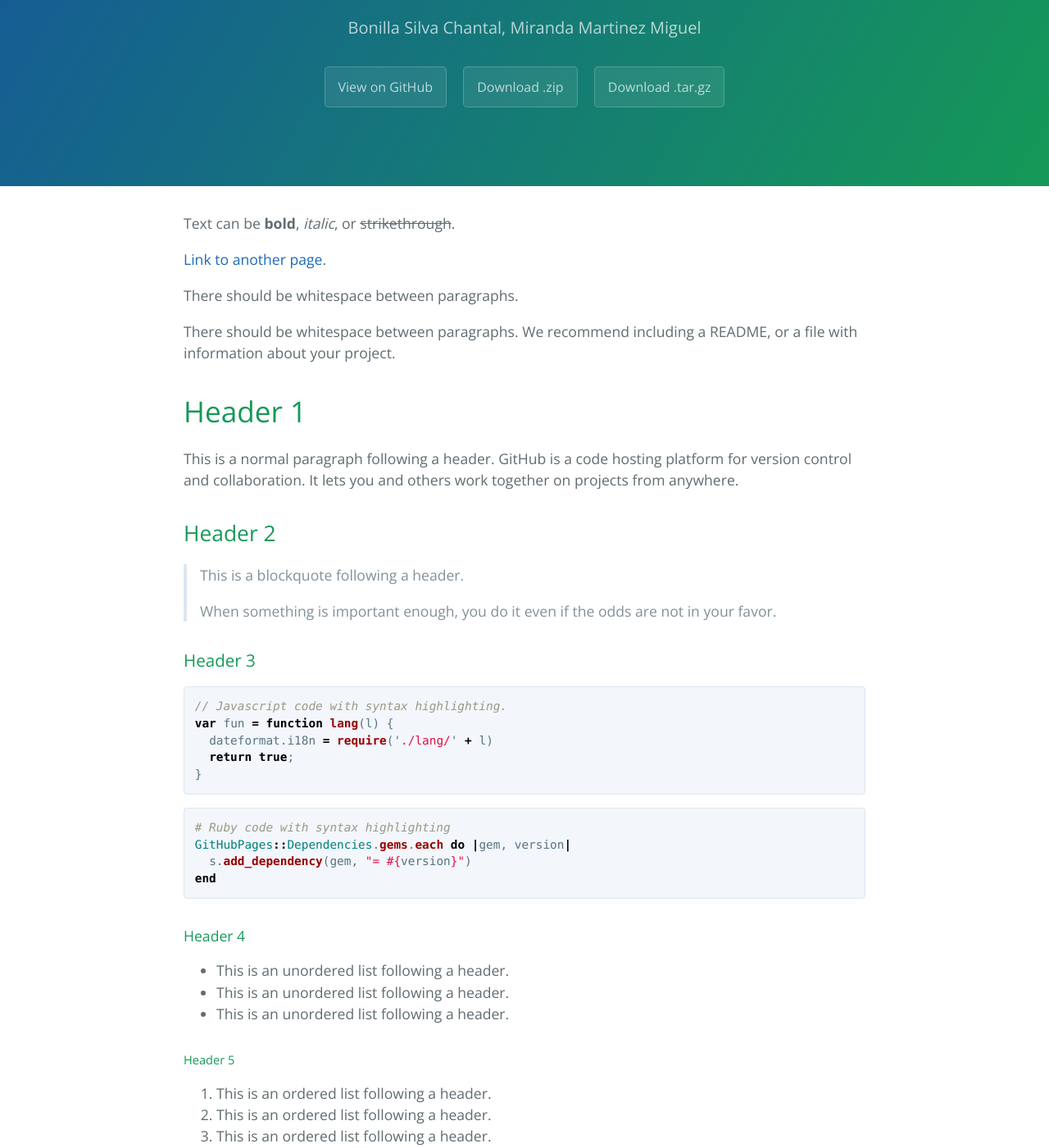
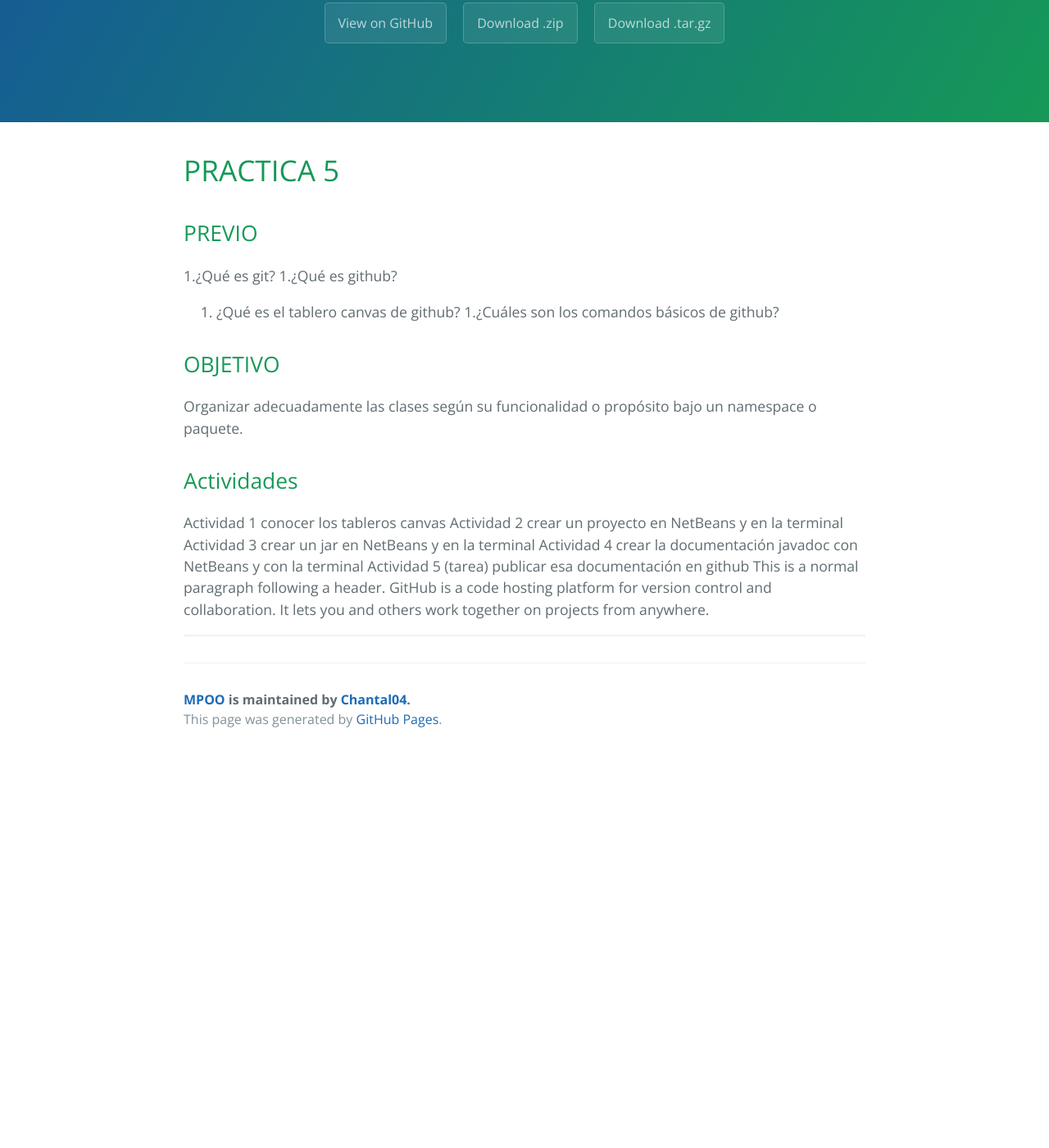
Before and after one commit to Chantal04/MPOO, a Jekyll site: the page built from index.md, in a window 1280 px wide and 1400 px high, scrolled down 234 px. Shown: the whole window at 82% size. Built offline with Jekyll 4.4.1, drawn with Linux system fonts in a browser that asks for light colours; our own code applies the rules of GitHub Pages for plain Markdown files; after the commit the page ends 1155 px from its top, so only the background shows below that; some of the changed text lies outside the part shown.

Commit message:
Cambio de Indice

````diff
--- a/index.md
+++ b/index.md
@@ -2,122 +2,24 @@
 layout: default
 ---
 
-Text can be **bold**, _italic_, or ~~strikethrough~~.
+# PRACTICA 5
 
-[Link to another page](./another-page.html).
+##  PREVIO
 
-There should be whitespace between paragraphs.
+1.¿Qué es git?
+1.¿Qué es github?
+1. ¿Qué es el tablero canvas de github?
+1.¿Cuáles son los comandos básicos de github?
 
-There should be whitespace between paragraphs. We recommend including a README, or a file with information about your project.
+##  OBJETIVO
+Organizar adecuadamente las clases según su funcionalidad o propósito bajo un namespace o paquete.
 
-# Header 1
-
+## Actividades
+Actividad 1 conocer los tableros canvas
+Actividad 2 crear un proyecto en NetBeans y en la terminal
+Actividad 3 crear un jar en NetBeans y en la terminal
+Actividad 4 crear la documentación javadoc con NetBeans y con la terminal
+Actividad 5 (tarea) publicar esa documentación en github
 This is a normal paragraph following a header. GitHub is a code hosting platform for version control and collaboration. It lets you and others work together on projects from anywhere.
 
-## Header 2
-
-> This is a blockquote following a header.
->
-> When something is important enough, you do it even if the odds are not in your favor.
-
-### Header 3
-
-```js
-// Javascript code with syntax highlighting.
-var fun = function lang(l) {
-  dateformat.i18n = require('./lang/' + l)
-  return true;
-}
-```
-
-```ruby
-# Ruby code with syntax highlighting
-GitHubPages::Dependencies.gems.each do |gem, version|
-  s.add_dependency(gem, "= #{version}")
-end
-```
-
-#### Header 4
-
-*   This is an unordered list following a header.
-*   This is an unordered list following a header.
-*   This is an unordered list following a header.
-
-##### Header 5
-
-1.  This is an ordered list following a header.
-2.  This is an ordered list following a header.
-3.  This is an ordered list following a header.
-
-###### Header 6
-
-| head1        | head two          | three |
-|:-------------|:------------------|:------|
-| ok           | good swedish fish | nice  |
-| out of stock | good and plenty   | nice  |
-| ok           | good `oreos`      | hmm   |
-| ok           | good `zoute` drop | yumm  |
-
-### There's a horizontal rule below this.
-
-* * *
-
-### Here is an unordered list:
-
-*   Item foo
-*   Item bar
-*   Item baz
-*   Item zip
-
-### And an ordered list:
-
-1.  Item one
-1.  Item two
-1.  Item three
-1.  Item four
-
-### And a nested list:
-
-- level 1 item
-  - level 2 item
-  - level 2 item
-    - level 3 item
-    - level 3 item
-- level 1 item
-  - level 2 item
-  - level 2 item
-  - level 2 item
-- level 1 item
-  - level 2 item
-  - level 2 item
-- level 1 item
-
-### Small image
-
-![Octocat](https://github.githubassets.com/images/icons/emoji/octocat.png)
-
-### Large image
-
-![Branching](https://guides.github.com/activities/hello-world/branching.png)
-
-
-### Definition lists can be used with HTML syntax.
-
-<dl>
-<dt>Name</dt>
-<dd>Godzilla</dd>
-<dt>Born</dt>
-<dd>1952</dd>
-<dt>Birthplace</dt>
-<dd>Japan</dd>
-<dt>Color</dt>
-<dd>Green</dd>
-</dl>
-
-```
-Long, single-line code blocks should not wrap. They should horizontally scroll if they are too long. This line should be long enough to demonstrate this.
-```
-
-```
-The final element.
-```
+***
````
